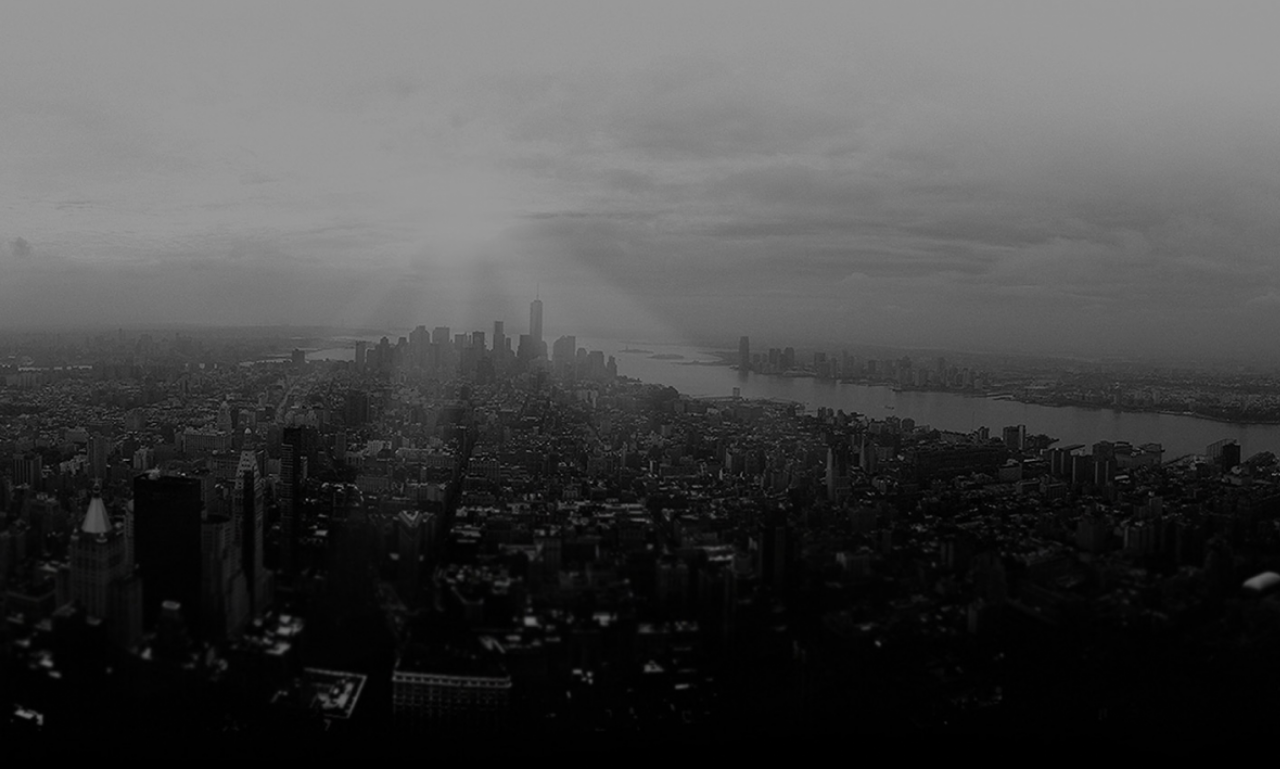
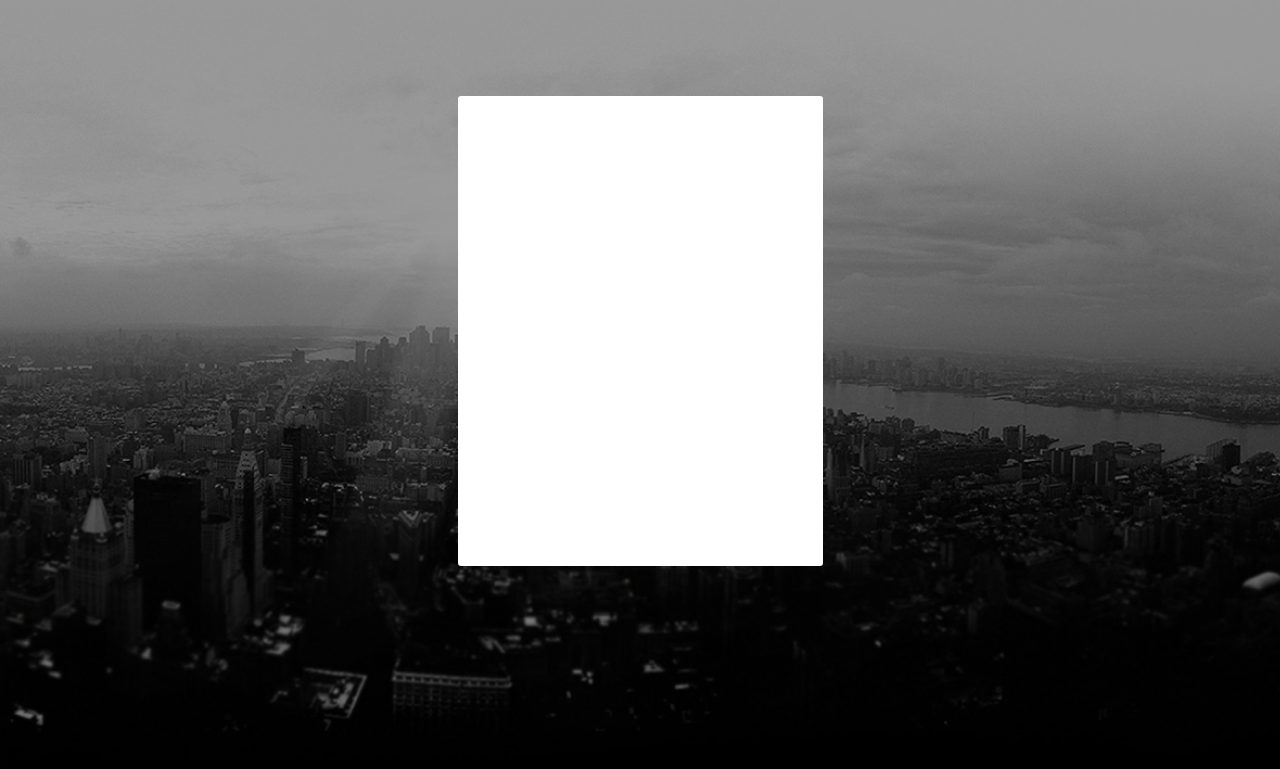
Before and after one commit to olgaostapchuka11/Landing-page, a plain HTML site: page index.html in a window 1280 px wide. Shown: the part 35-804 px from the top of the page. Drawn offline with Linux system fonts and the light colour scheme.

Commit message:
added white block for sign up form

```diff
--- a/index.html
+++ b/index.html
@@ -34,6 +34,9 @@
             </a>
         </nav>
     </header>
+    <main>
+        <div class="sign-form"></div>
+    </main>
 
 
   </body>
--- a/style.css
+++ b/style.css
@@ -31,3 +31,11 @@ nav {
 nav a {
     font-size: 12px;
 }
+
+.sign-form {
+    width: 365px;
+    min-height: 470px;
+    background: #FFFFFF;
+    margin: 99px auto 0 auto;
+    border-radius: 3px;
+}
```
